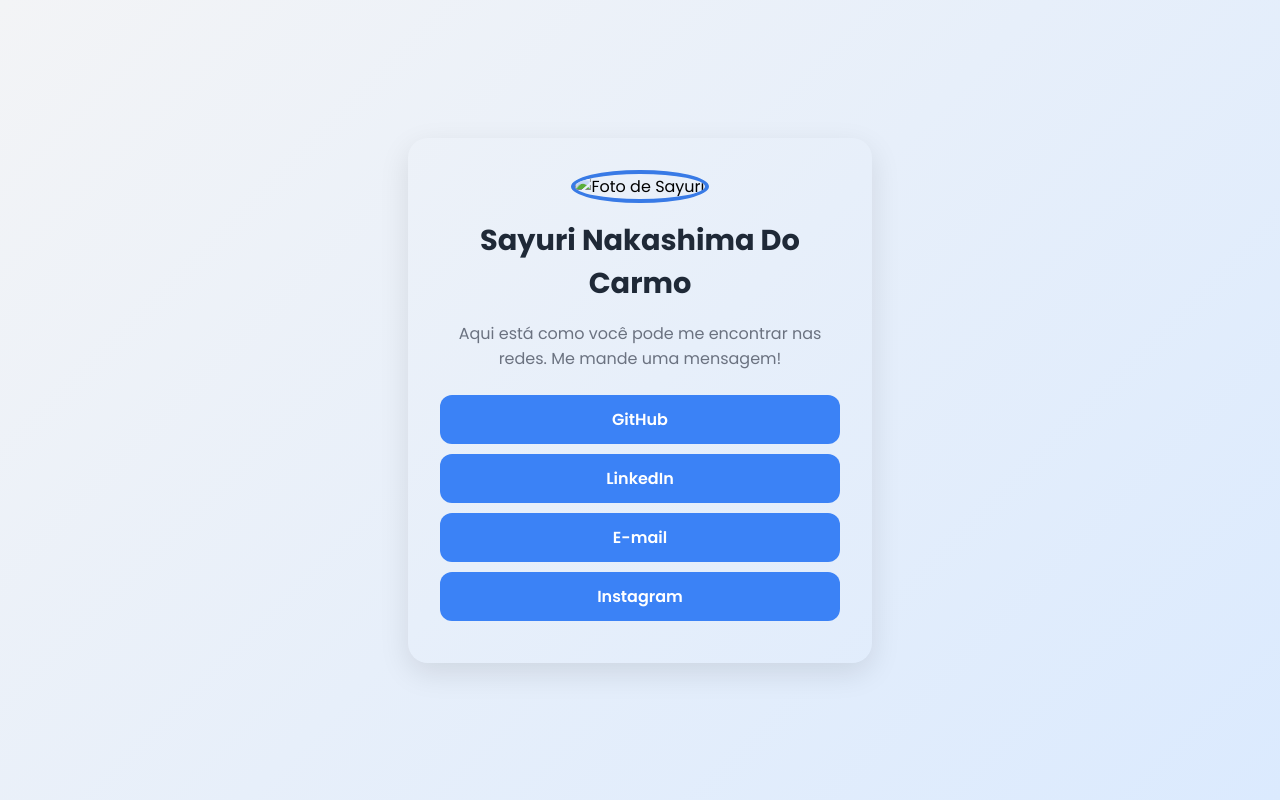
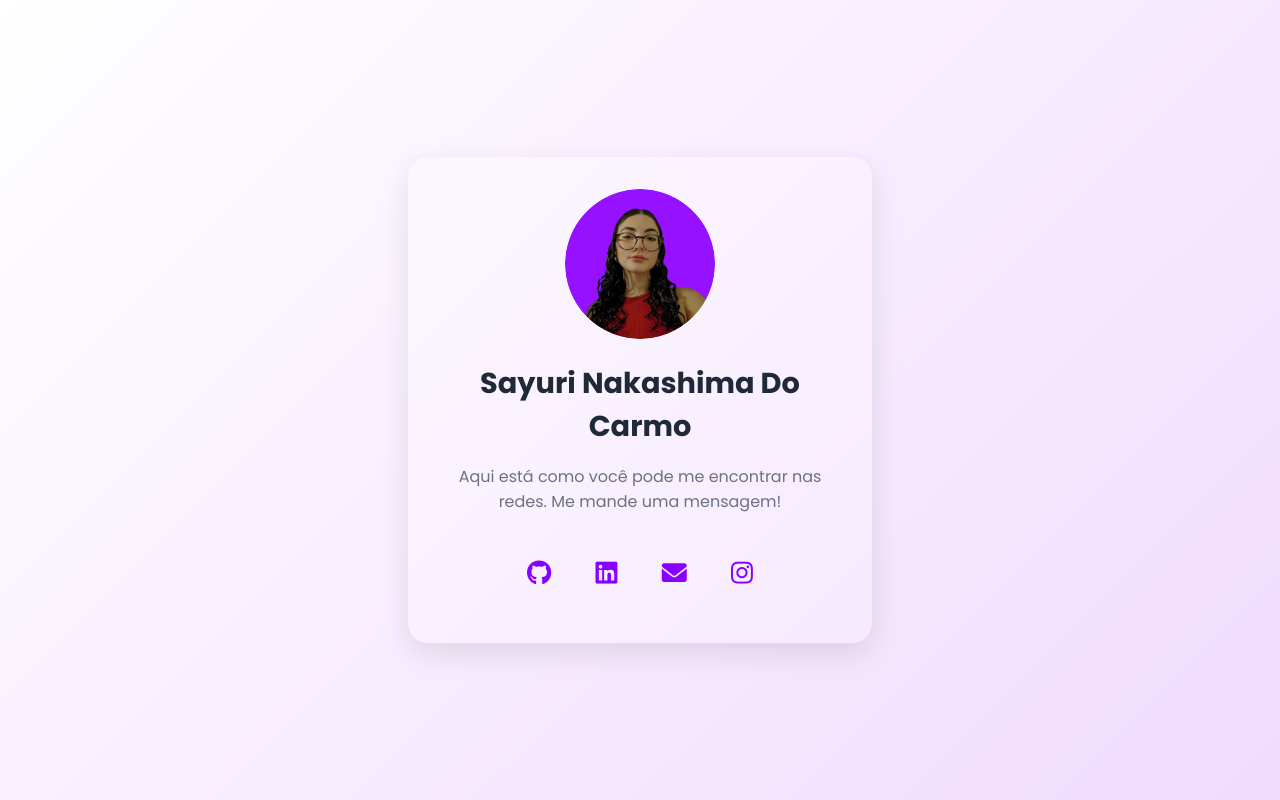
Before and after one commit to SayuriNakashima/portfolio, a plain HTML site: page contato.html in a window 1280 px wide. Drawn offline with Linux system fonts and the light colour scheme.

Commit message:
contato.html

```diff
--- a/contato.html
+++ b/contato.html
@@ -1,17 +1,10 @@
 <!DOCTYPE html>
-<html lang="en">
-<head>
-    <meta charset="UTF-8">
-    <meta name="viewport" content="width=device-width, initial-scale=1.0">
-    <title>Document</title>
-</head>
-<body>
-    <!DOCTYPE html>
 <html lang="pt-BR">
 <head>
     <meta charset="UTF-8">
     <meta name="viewport" content="width=device-width, initial-scale=1.0">
     <title>Sayuri | Links de Contato</title>
+    <link rel="stylesheet" href="https://cdnjs.cloudflare.com/ajax/libs/font-awesome/6.0.0-beta3/css/all.min.css" />
     <link rel="preconnect" href="https://fonts.googleapis.com" />
         <link rel="preconnect" href="https://fonts.gstatic.com" crossorigin />
         <link
@@ -21,7 +14,7 @@
         body {
         margin: 0;
         font-family: 'Poppins', sans-serif;
-        background: linear-gradient(135deg, #f3f4f6, #dbeafe);
+        background: linear-gradient(135deg, #ffffff, #f0dbfe);
         display: flex;
         align-items: center;
         justify-content: center;
@@ -30,7 +23,7 @@
 
 
         .container {
-        background-color: rgba(255, 255, 255, 0); /* white with 60% opacity */
+        background-color: rgba(255, 255, 255, 0.2); /* white with 60% opacity */
         padding: 2rem;
         border-radius: 20px;
         box-shadow: 0 10px 30px rgba(0, 0, 0, 0.1);
@@ -41,12 +34,11 @@
 
 
         .avatar {
-        width: 120px;
-        height: 120px;
+        width: 150px;
+        height: 150px;
         border-radius: 50%;
         object-fit: cover;
         margin-bottom: 1rem;
-        border: 4px solid #387ae6;
         }
 
         h1 {
@@ -61,19 +53,23 @@
         }
 
         .link-button {
-        display: block;
-        background-color: #3b82f6;
-        color: white;
+        display:inline-block;
         text-decoration: none;
         padding: 12px 20px;
-        border-radius: 12px;
+        border-radius: 99990px;
         margin: 10px 0;
         font-weight: 600;
-        transition: background 0.3s ease;
+        transition:  0.3s ease;
         }
 
         .link-button:hover {
-        background-color: #2563eb;
+        background-color: #8800ff08;
+        transform: scale(1.25);
+        }
+
+        i{
+        font-size: 25px;
+        color: #8800ff ;
         }
 
 
@@ -98,8 +94,8 @@
         }
 
         .avatar {
-            width: 100px;
-            height: 100px;
+            width: 150px;
+            height: 150px;
         }
     }
 
@@ -107,14 +103,22 @@
     </head>
     <body>
     <div class="container">
-        <img src="sua-foto.jpg" alt="Foto de Sayuri" class="avatar">
+        <img src="img/euu.jpg" alt="Foto de Sayuri" class="avatar">
         <h1>Sayuri Nakashima Do Carmo</h1>
         <p>Aqui está como você pode me encontrar nas redes. Me mande uma mensagem!</p>
 
-        <a href="https://github.com/SayuriNakashima" class="link-button" target="_blank">GitHub</a>
-        <a href="https://www.linkedin.com/in/sayuri-nakashima/" class="link-button" target="_blank">LinkedIn</a>
-        <a href="mailto:sayurinakashimac@gmail.com" class="link-button">E-mail</a>
-        <a href="https://www.instagram.com/sayxz._/" class="link-button">Instagram</a>
+            <a href="https://github.com/SayuriNakashima" class="link-button" target="_blank">
+        <i class="fab fa-github"></i>
+    </a>
+    <a href="https://www.linkedin.com/in/sayuri-nakashima/" class="link-button" target="_blank">
+        <i class="fab fa-linkedin"></i>
+    </a>
+    <a href="mailto:sayurinakashimac@gmail.com" class="link-button">
+        <i class="fas fa-envelope"></i>
+    </a>
+    <a href="https://www.instagram.com/sayxz._/" class="link-button">
+        <i class="fab fa-instagram"></i>
+</a>
 
     </div>
     </body>
```
